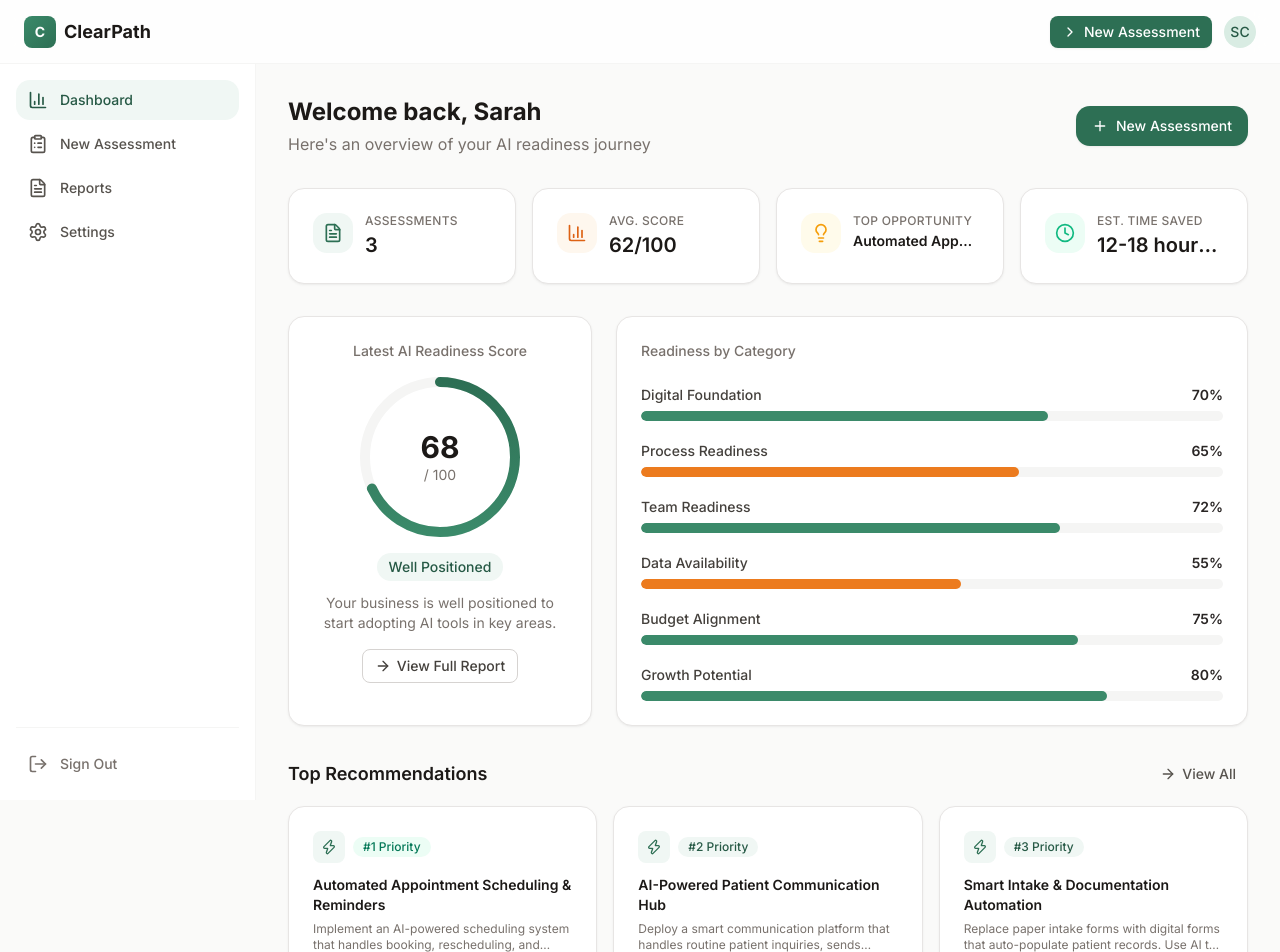
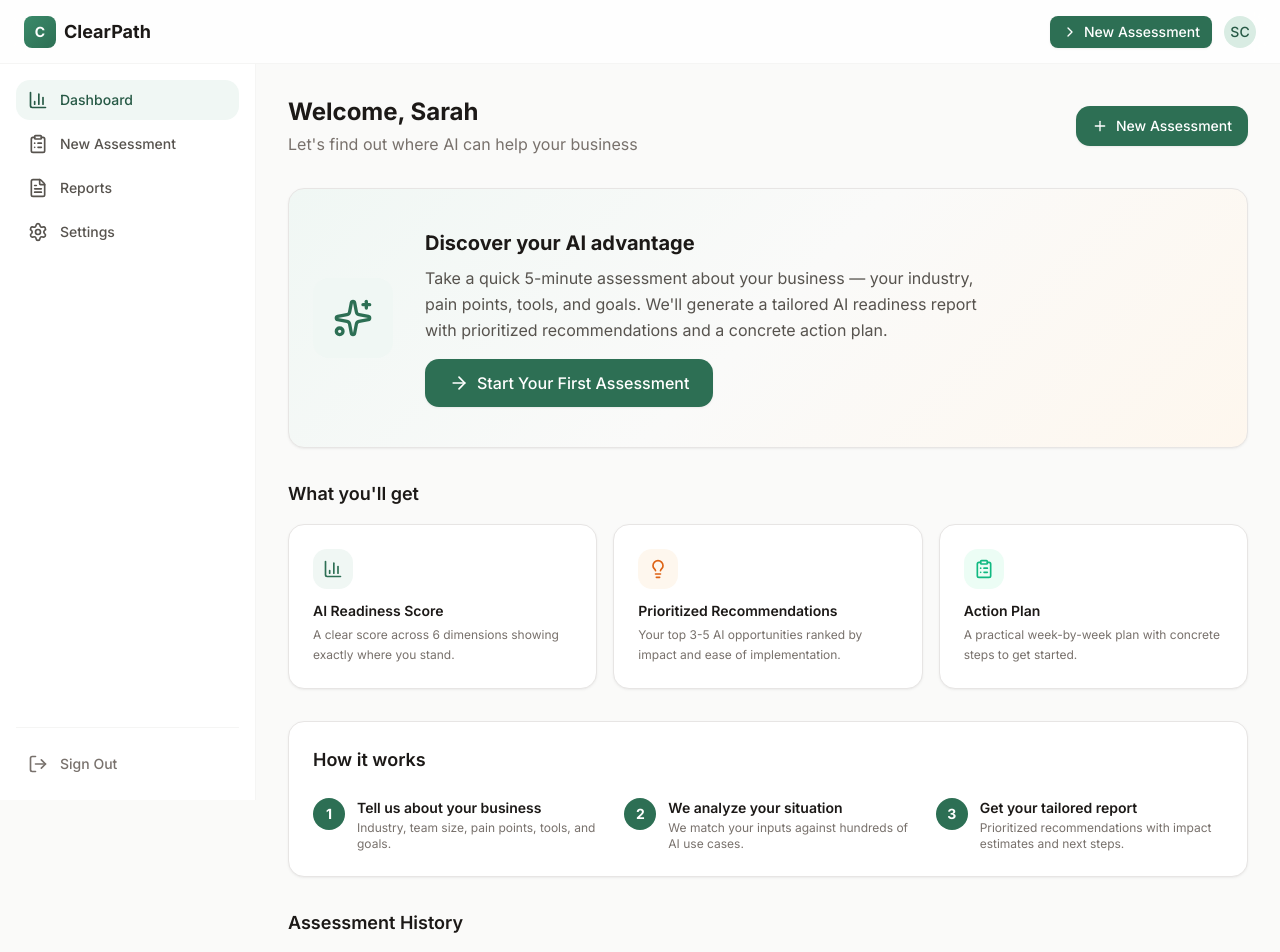
Before and after one commit to MartinLam12/ClearPath, a Next.js app: page /dashboard in a window 1280 px wide. Shown: the top 952 px of the page. Built offline with nearby package versions, Linux system fonts and the light colour scheme.

Commit message:
got rid of mock analysis for new users

```diff
--- a/src/app/assessment/page.tsx
+++ b/src/app/assessment/page.tsx
@@ -159,6 +159,7 @@ export default function AssessmentPage() {
   const handleSubmit = () => {
     setLoading(true);
     setTimeout(() => {
+      localStorage.setItem("clearpath_has_assessment", "true");
       router.push("/reports/rpt_001?new=true");
     }, 2000);
   };
--- a/src/app/dashboard/page.tsx
+++ b/src/app/dashboard/page.tsx
@@ -1,6 +1,6 @@
 "use client";
 
-import React from "react";
+import React, { useState, useEffect } from "react";
 import Link from "next/link";
 import { Card, Badge, Button, ScoreRing, ProgressBar } from "@/components/ui";
 import { mockUser, mockDashboardStats, mockReportsList, mockReport } from "@/lib/mock-data";
@@ -8,25 +8,38 @@ import { formatDate, businessTypeLabels } from "@/lib/utils";
 import {
   ArrowRight,
   BarChart3,
+  ClipboardList,
   Clock,
   FileText,
   Lightbulb,
   Plus,
   TrendingUp,
   Zap,
+  Sparkles,
 } from "lucide-react";
 
 export default function DashboardPage() {
+  const [hasAssessments, setHasAssessments] = useState(false);
+
+  useEffect(() => {
+    const completed = localStorage.getItem("clearpath_has_assessment");
+    if (completed === "true") {
+      setHasAssessments(true);
+    }
+  }, []);
+
   return (
     <div className="p-4 md:p-8 max-w-6xl mx-auto space-y-8">
       {/* Header */}
       <div className="flex flex-col sm:flex-row items-start sm:items-center justify-between gap-4">
         <div>
           <h1 className="text-2xl font-bold text-surface-900">
-            Welcome back, {mockUser.name.split(" ")[0]}
+            Welcome{hasAssessments ? ` back` : ""}, {mockUser.name.split(" ")[0]}
           </h1>
           <p className="text-surface-500 mt-1">
-            Here&apos;s an overview of your AI readiness journey
+            {hasAssessments
+              ? "Here's an overview of your AI readiness journey"
+              : "Let's find out where AI can help your business"}
           </p>
         </div>
         <Link href="/assessment">
@@ -34,6 +47,141 @@ export default function DashboardPage() {
         </Link>
       </div>
 
+      {hasAssessments ? (
+        <DashboardWithData />
+      ) : (
+        <EmptyDashboard />
+      )}
+    </div>
+  );
+}
+
+// ============ Empty State for New Users ============
+
+function EmptyDashboard() {
+  return (
+    <>
+      {/* Welcome Hero Card */}
+      <Card className="gradient-subtle border-brand-100">
+        <div className="flex flex-col md:flex-row items-center gap-8 py-4">
+          <div className="w-20 h-20 rounded-2xl bg-brand-50 flex items-center justify-center shrink-0">
+            <Sparkles className="w-10 h-10 text-brand-600" />
+          </div>
+          <div className="flex-1 text-center md:text-left">
+            <h2 className="text-xl font-bold text-surface-900 mb-2">
+              Discover your AI advantage
+            </h2>
+            <p className="text-surface-600 leading-relaxed mb-4 max-w-xl">
+              Take a quick 5-minute assessment about your business — your industry, pain points,
+              tools, and goals. We&apos;ll generate a tailored AI readiness report with prioritized
+              recommendations and a concrete action plan.
+            </p>
+            <Link href="/assessment">
+              <Button size="lg" icon={<ArrowRight className="w-5 h-5" />}>
+                Start Your First Assessment
+              </Button>
+            </Link>
+          </div>
+        </div>
+      </Card>
+
+      {/* What You'll Get */}
+      <div>
+        <h2 className="text-lg font-semibold text-surface-900 mb-4">
+          What you&apos;ll get
+        </h2>
+        <div className="grid grid-cols-1 sm:grid-cols-2 lg:grid-cols-3 gap-4">
+          {[
+            {
+              icon: <BarChart3 className="w-5 h-5 text-brand-600" />,
+              bg: "bg-brand-50",
+              title: "AI Readiness Score",
+              description: "A clear score across 6 dimensions showing exactly where you stand.",
+            },
+            {
+              icon: <Lightbulb className="w-5 h-5 text-accent-600" />,
+              bg: "bg-accent-50",
+              title: "Prioritized Recommendations",
+              description: "Your top 3-5 AI opportunities ranked by impact and ease of implementation.",
+            },
+            {
+              icon: <ClipboardList className="w-5 h-5 text-success-500" />,
+              bg: "bg-success-50",
+              title: "Action Plan",
+              description: "A practical week-by-week plan with concrete steps to get started.",
+            },
+          ].map((item) => (
+            <Card key={item.title}>
+              <div className={`w-10 h-10 rounded-xl ${item.bg} flex items-center justify-center mb-3`}>
+                {item.icon}
+              </div>
+              <h3 className="text-sm font-semibold text-surface-900 mb-1">
+                {item.title}
+              </h3>
+              <p className="text-xs text-surface-500 leading-relaxed">
+                {item.description}
+              </p>
+            </Card>
+          ))}
+        </div>
+      </div>
+
+      {/* How It Works */}
+      <Card>
+        <h2 className="text-lg font-semibold text-surface-900 mb-6">
+          How it works
+        </h2>
+        <div className="grid grid-cols-1 md:grid-cols-3 gap-6">
+          {[
+            {
+              step: "1",
+              title: "Tell us about your business",
+              description: "Industry, team size, pain points, tools, and goals.",
+            },
+            {
+              step: "2",
+              title: "We analyze your situation",
+              description: "We match your inputs against hundreds of AI use cases.",
+            },
+            {
+              step: "3",
+              title: "Get your tailored report",
+              description: "Prioritized recommendations with impact estimates and next steps.",
+            },
+          ].map((item) => (
+            <div key={item.step} className="flex items-start gap-3">
+              <div className="w-8 h-8 rounded-full bg-brand-600 text-white flex items-center justify-center text-sm font-bold shrink-0">
+                {item.step}
+              </div>
+              <div>
+                <p className="text-sm font-semibold text-surface-900">{item.title}</p>
+                <p className="text-xs text-surface-500 mt-0.5">{item.description}</p>
+              </div>
+            </div>
+          ))}
+        </div>
+      </Card>
+
+      {/* Empty History */}
+      <div>
+        <h2 className="text-lg font-semibold text-surface-900 mb-4">Assessment History</h2>
+        <Card className="text-center py-12">
+          <FileText className="w-10 h-10 text-surface-300 mx-auto mb-3" />
+          <p className="text-surface-500 text-sm mb-1">No assessments yet</p>
+          <p className="text-surface-400 text-xs">
+            Complete your first assessment to see your results here.
+          </p>
+        </Card>
+      </div>
+    </>
+  );
+}
+
+// ============ Dashboard With Data ============
+
+function DashboardWithData() {
+  return (
+    <>
       {/* Stats Grid */}
       <div className="grid grid-cols-1 sm:grid-cols-2 lg:grid-cols-4 gap-4">
         <StatCard
@@ -203,7 +351,7 @@ export default function DashboardPage() {
           </div>
         </Card>
       </div>
-    </div>
+    </>
   );
 }
 
--- a/src/components/layout/Navbar.tsx
+++ b/src/components/layout/Navbar.tsx
@@ -169,13 +169,16 @@ function AppNavbar() {
             })}
           </div>
           <div className="border-t border-surface-100 pt-4">
-            <Link
-              href="/"
-              className="flex items-center gap-3 px-3 py-2.5 rounded-xl text-sm font-medium text-surface-500 hover:bg-surface-50 hover:text-surface-900 transition-all duration-200"
+            <button
+              onClick={() => {
+                localStorage.removeItem("clearpath_has_assessment");
+                window.location.href = "/";
+              }}
+              className="w-full flex items-center gap-3 px-3 py-2.5 rounded-xl text-sm font-medium text-surface-500 hover:bg-surface-50 hover:text-surface-900 transition-all duration-200 cursor-pointer"
             >
               <LogOut className="w-5 h-5" />
               Sign Out
-            </Link>
+            </button>
           </div>
         </nav>
       </aside>
```
